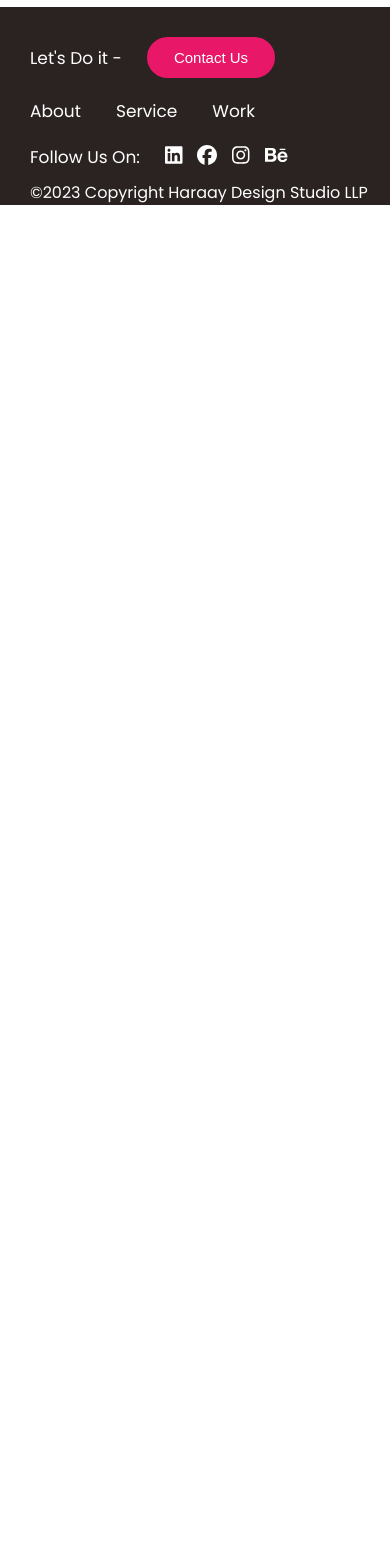
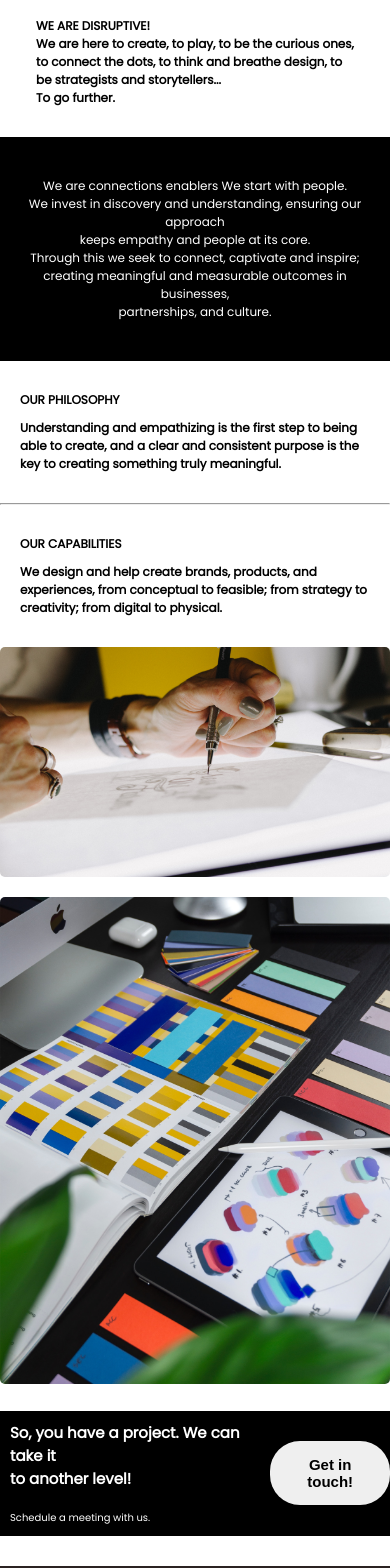
Before and after one commit to Ganeshshinde-2003/HDS, a React (Create React App) app: page /about in a window 390 px wide. Shown: the part 140-1708 px from the top of the page. Before the commit the page ends 844 px from the top, so only its background shows below. Built offline with nearby package versions, Linux system fonts and the light colour scheme.

Commit message:
feature: created the contact us & about us page

```diff
--- a/src/App.js
+++ b/src/App.js
@@ -11,6 +11,8 @@ import Footer from "./components/Footer/Footer";
 import Toot from "./pages/CaseStudies/Toot/Toot";
 import Hathkari from "./pages/CaseStudies/hathkari/Hathkari";
 import CreamForest from "./pages/CaseStudies/CreamForest/CreamForest";
+import ContactUs from "./pages/ContactUs/ContactUs";
+import About from "./pages/about/about";
 
 function App() {
   const [mousePosition, setMousePosition] = useState({
@@ -61,6 +63,8 @@ function App() {
         <AnimatePresence>
           <Routes>
             <Route path="/" element={<Works />} />
+            <Route path="/about" element={<About />} />
+            <Route path="/contactus" element={<ContactUs />} />
             <Route path="/works/sereneskin" element={<SereneSkin />} />
             <Route path="/works/radmedia" element={<RadMedia />} />
             <Route path="/works/bakerstreet" element={<BakersStreet />} />
--- a/src/components/Footer/Footer.jsx
+++ b/src/components/Footer/Footer.jsx
@@ -31,7 +31,7 @@ function Footer() {
           </a>
         </div>
         <div className={styles.links}>
-          <a href="/">
+          <a href="/aboutus">
             <p className={styles.link}>About</p>
           </a>
           <a href="/">
--- a/src/components/Navbar/Navbar.jsx
+++ b/src/components/Navbar/Navbar.jsx
@@ -5,10 +5,12 @@ import Logo from "../../assets/images/HDSlogo.png";
 import styles from "./style.module.css";
 
 function Navbar() {
-  const [display, setDisplay] = useState(window.innerWidth <= 800 ? false : true);
+  const [display, setDisplay] = useState(
+    window.innerWidth <= 800 ? false : true
+  );
 
   const toggleMenu = () => {
-      setDisplay(!display);
+    setDisplay(!display);
   };
 
   return (
@@ -24,11 +26,13 @@ function Navbar() {
           <div className={styles.navigation}>
             <a href="/">Work</a>
             <a href="/">Service</a>
-            <a href="/">About</a>
+            <a href="/about">About</a>
             <a href="/">Careers</a>
           </div>
           <div>
-            <button className={styles.contact}>Contact us</button>
+            <a href="/contactus">
+              <button className={styles.contact}>Contact us</button>
+            </a>
           </div>
         </div>
       </div>
--- a/src/pages/CaseStudies/Toot/Toot.jsx
+++ b/src/pages/CaseStudies/Toot/Toot.jsx
@@ -71,7 +71,7 @@ function Toot() {
           </div>
           <div className={styles.last}>
             <img src={img7} alt="RAD Media" className={styles.lastimg} />
-            <a href="/works/radmedia">
+            <a href="/works/hathkari">
               <button className={styles.button}>View Case Study</button>
             </a>
           </div>
--- /dev/null
+++ b/src/pages/ContactUs/ContactUs.jsx
@@ -0,0 +1,32 @@
+import React from "react";
+import styles from "./style.module.css";
+import AnimatedComponent from "../../components/AnimatedComponent";
+
+function ContactUs() {
+  return (
+    <AnimatedComponent>
+      <div className={styles.container}>
+        <p className={styles.h1}>IT’S TIME TO CONNECT</p>
+        <p className={styles.lets}>
+          LET'S CHAT ABOUT
+          <br />
+          YOUR GOALS
+        </p>
+        <p>
+          YOU HAVE A PROJECT ? <br />
+          YOU WANT TO JOIN US <br />
+          LET'S TALK OVER A COFFEE
+        </p>
+        <a href="/">
+          <button className={styles.button}>Contact Us</button>
+        </a>
+        <div className={styles.contactus}>
+          <p className={styles.mail}>hello@haraaydesignstudio.com</p>
+          <p className={styles.number}>+91 7498376495</p>
+        </div>
+      </div>
+    </AnimatedComponent>
+  );
+}
+
+export default ContactUs;
--- /dev/null
+++ b/src/pages/ContactUs/style.module.css
@@ -0,0 +1,67 @@
+.container{
+    display: flex;
+    flex-direction: column;
+    padding: 0 40px;
+    gap: 20px;
+}
+.container .h1 {
+    font-size: 40px;
+    font-weight: 900;
+}
+.lets{
+    font-size: 50px;
+}
+.container a:hover {
+    transform: scale(1);
+}
+.contactus{
+    display: flex;
+    justify-content: space-between;
+}
+.mail, .number {
+    font-weight: bold;
+}
+@media (max-width: 600px){
+    .container{
+        padding: 0 10px;
+        gap: 30px;
+    }
+    .container .h1 {
+        padding-left: 10px;
+        font-size: 25px;
+        font-weight: bold;
+    }
+    .lets{
+        font-size: 30px;
+    }
+    .contactus{
+        flex-direction: column;
+        gap: 20px;
+    }
+}
+.button {
+    width: 170px;
+    padding: 20px 20px;
+    border-radius: 30px;
+    text-align: center;
+    color: #000;
+    text-transform: uppercase;
+    font-weight: 600;
+    cursor: pointer;
+    display: inline-block;
+  }
+  .button{
+    color: #fff;
+    border: 3px solid rgb(232, 23, 103);
+    background-image: -webkit-linear-gradient(30deg, rgb(232, 23, 103) 50%, transparent 50%);
+    background-image: linear-gradient(30deg, rgb(232, 23, 103) 50%, transparent 50%);
+    background-size: 500px;
+    background-repeat: no-repeat;
+    background-position: 0%;
+    -webkit-transition: background 300ms ease-in-out;
+    transition: background 0.5s ease-in-out;
+  }
+  .button:hover {
+    background-position: 100%;
+    color: rgb(232, 23, 103);
+  }
--- /dev/null
+++ b/src/pages/about/about.jsx
@@ -0,0 +1,74 @@
+import React from "react";
+import AnimatedComponent from "../../components/AnimatedComponent";
+import styles from "./style.module.css";
+import img1 from "../../assets/aboutus/kelly-sikkema-o2TRWThve_I-unsplash 1.png";
+import img2 from "../../assets/aboutus/balazs-ketyi-LPWl2pEVGKc-unsplash 1.png";
+
+function About() {
+  return (
+    <AnimatedComponent>
+      <div className={styles.container}>
+        <section className={styles.text}>
+          WE ARE DISRUPTIVE!
+          <br />
+          We are here to create, to play, to be the curious ones, <br />
+          to connect the dots, to think and breathe design, to
+          <br />
+          be strategists and storytellers... <br />
+          To go further.
+        </section>
+        <div className={styles.textincolor}>
+          <p>
+            We are connections enablers We start with people.
+            <br /> We invest in discovery and understanding, ensuring our
+            approach
+            <br /> keeps empathy and people at its core. <br />
+            Through this we seek to connect, captivate and inspire;
+            <br /> creating meaningful and measurable outcomes in businesses,
+            <br />
+            partnerships, and culture.
+          </p>
+        </div>
+        <section className={styles.text}>
+          <p className={styles.heading}>OUR PHILOSOPHY</p>
+          <p>
+            Understanding and empathizing is the first step to being able to
+            create, and a clear and consistent purpose is the key to creating
+            something truly meaningful.
+          </p>
+        </section>
+        <hr />
+        <section className={styles.text}>
+          <p className={styles.heading}>OUR CAPABILITIES</p>
+          <p>
+            We design and help create brands, products, and experiences, from
+            conceptual to feasible; from strategy to creativity; from digital to
+            physical.
+          </p>
+        </section>
+        <section className={styles.images}>
+          <img src={img1} alt="bakerstreet" />
+        </section>
+        <section className={styles.image}>
+          <img src={img2} alt="bakerstreet" />
+        </section>
+        <section className={styles.contactus}>
+          <div className={styles.textpart}>
+            <p>
+              So, you have a project. We can take it <br />
+              to another level!
+            </p>
+            <p>Schedule a meeting with us.</p>
+          </div>
+          <div>
+            <a href="/contactus">
+                <button className={styles.contact}>Get in touch!</button>
+            </a>
+          </div>
+        </section>
+      </div>
+    </AnimatedComponent>
+  );
+}
+
+export default About;
--- /dev/null
+++ b/src/pages/about/style.module.css
@@ -0,0 +1,87 @@
+.container{
+    display: flex;
+    flex-direction: column;
+    gap: 20px;
+}
+.text, .images {
+    padding: 10px 40px;
+    font-weight: bold;
+    display: flex;
+    align-items: center;
+}
+.text p {
+    width: 50%;
+}
+.heading::after {
+    content: "";
+    width: 91px;
+    border-bottom: 2px solid black;
+  }
+.textincolor {
+    background-color: black;
+    color: white;
+    text-align: center;
+    padding: 40px 0px;
+}
+.image {
+    width: auto;
+    margin: 0 auto;
+    padding: 0 40px;
+}
+.contactus {
+    display: flex;
+    align-items: center;
+    justify-content: space-between;
+    padding: 10px 40px;
+    background-color: black;
+    color: white;
+}
+.textpart{
+    display: flex;
+    flex-direction: column;
+    gap: 20px;
+}
+.textpart p:first-child {
+    font-weight: bold;
+    font-size: 25px;
+}
+.textpart p:nth-child(2){
+    font-size: 20px;
+}
+.contact {
+    padding: 15px 20px;
+    border: none;
+    border-radius: 30px;
+    font-size: 15px;
+    font-weight: bold;
+}
+@media (max-width: 600px){
+    .text {
+        flex-direction: column;
+        gap: 10px;
+    }
+    .text p {
+        width: 100%;
+    }
+}
+@media (max-width: 400px){
+    .text{
+        padding: 10px 10px;
+        font-size: 12px;
+    }
+    .contactus{
+        padding: 10px 0;
+    }
+    .textpart p:first-child {
+        font-size: 15px;
+    }
+    .textpart p:nth-child(2){
+        font-size: 10px;
+    }
+    .image, .images {
+        padding: 0;
+    }
+    .textincolor{
+        font-size: 12px;
+    }
+}
```
Also changed, not shown: src/assets/aboutus/balazs-ketyi-LPWl2pEVGKc-unsplash 1.png (added), src/assets/aboutus/kelly-sikkema-o2TRWThve_I-unsplash 1.png (added).
